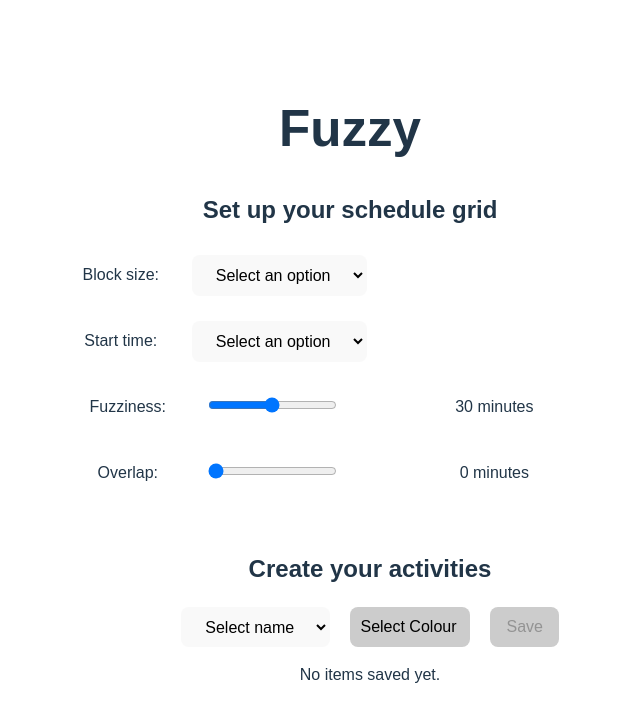
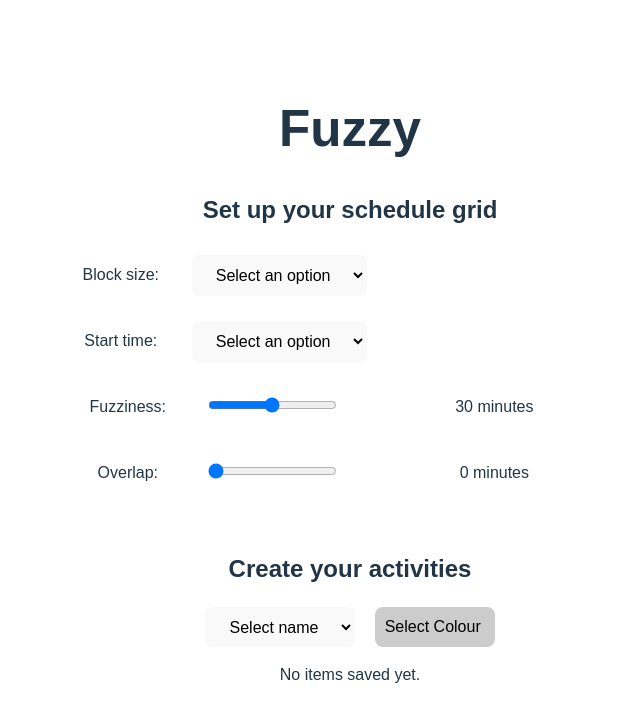
Before and after one commit to TomRosenbloom/fuzzy-web, a React (Vite) app: page / in a window 1280 px wide. Shown: the top 722 px of the page, without its empty margins (290-930 px from the left). Built offline with nearby package versions, Linux system fonts and the light colour scheme.

Commit message:
separated css

```diff
--- a/src/ActivityTypeManager.css
+++ b/src/ActivityTypeManager.css
@@ -1,7 +1,7 @@
 /* Container */
-.container {
+.im-container {
     padding: 20px;
-    text-align: center;
+
   }
 
   /* Form Group */
--- a/src/ActivityTypeManager.jsx
+++ b/src/ActivityTypeManager.jsx
@@ -21,17 +21,19 @@ export default function ItemManager() {
   const usedColors = items.map((item) => item.color);
 
   const handleChange = (name, value) => {
-    setTempItem((prevItem) => ({ ...prevItem, [name]: value }));
+    const updatedItem = { ...tempItem, [name]: value }; // ✅ Update temp item
+    setTempItem(updatedItem);
+
+    if (updatedItem.name && updatedItem.color) {
+      saveItem(updatedItem); // ✅ Auto-save when both name & color are selected
+    }
+
     setTimeout(() => setDropdownOpen(false), 0);
   };
 
-  const handleSave = () => {
-    if (!tempItem.color) {
-      alert("Please select a color before saving!");
-      return;
-    }
-    setItems((prevItems) => [...prevItems, tempItem]);
-    setTempItem({ name: "", color: "" });
+  const saveItem = (item) => {
+    setItems((prevItems) => [...prevItems, item]);
+    setTempItem({ name: "", color: "" }); // Reset selection
   };
 
   const handleDelete = (index) => {
@@ -49,7 +51,7 @@ export default function ItemManager() {
   }, []);
 
   return (
-    <div className="container">
+    <div className="im-container">
       <h2>Create your activities</h2>
       <div className="form-group">
         {/* Name Dropdown */}
@@ -59,7 +61,7 @@ export default function ItemManager() {
           </option>
           {allNames.map((name) => (
             <option key={name} value={name} disabled={usedNames.includes(name)}>
-              {name} {usedNames.includes(name) ? "(Used)" : ""}
+              {name}
             </option>
           ))}
         </select>
@@ -84,10 +86,7 @@ export default function ItemManager() {
           )}
         </div>
 
-        {/* Save Button */}
-        <button className="save-btn" onClick={handleSave} disabled={!tempItem.name || !tempItem.color}>
-          Save
-        </button>
+
       </div>
 
       {/* Saved Items List */}
```
